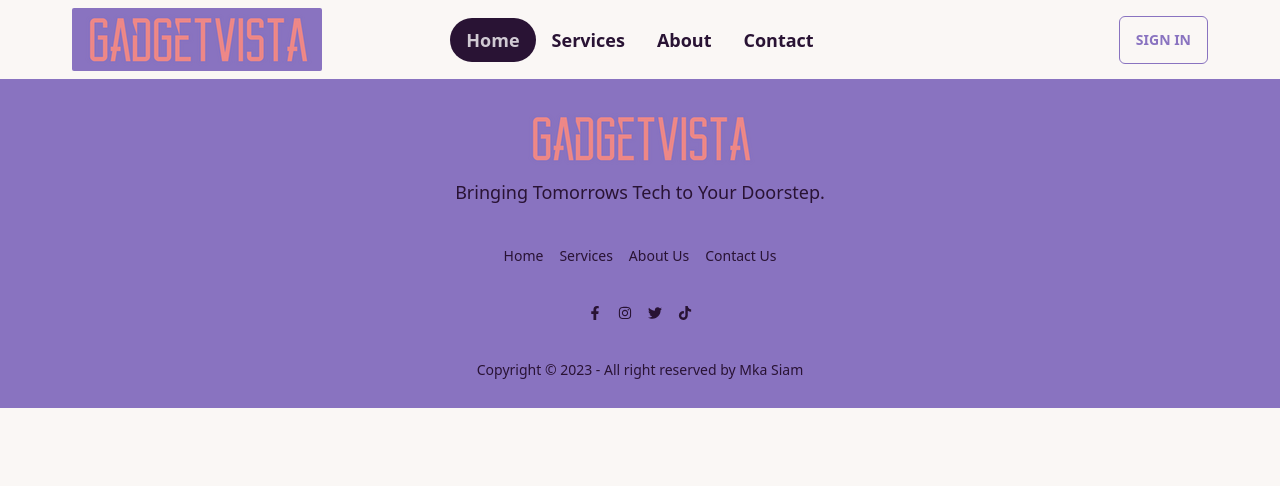
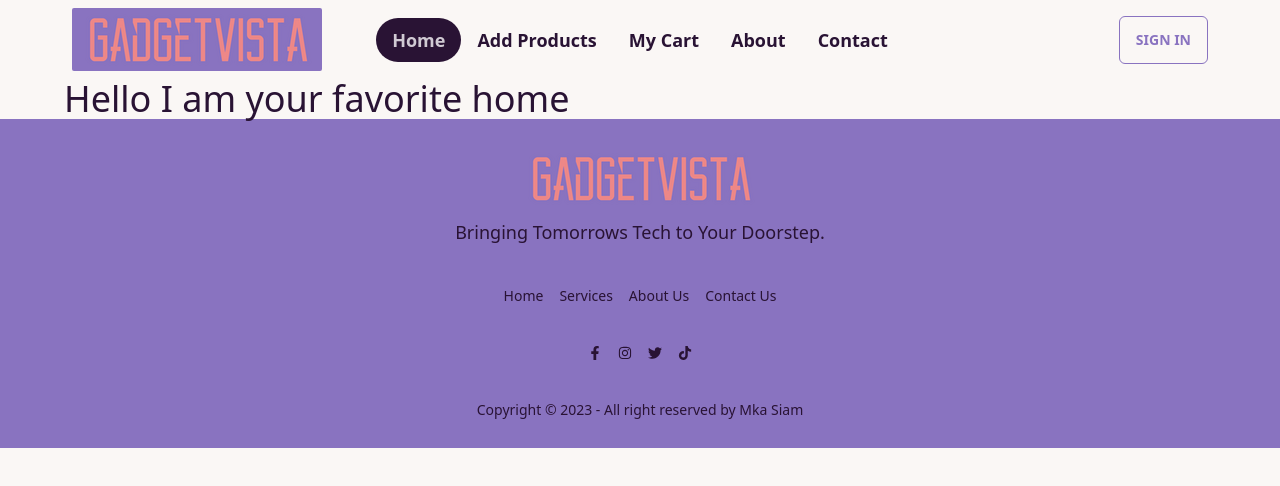
Before and after one commit to mkasiam/gadget-vista, a React (Vite) app: page / in a window 1280 px wide. Shown: the top 486 px of the page. Built offline with nearby package versions, Linux system fonts and the light colour scheme; no server answers.

Commit message:
home layout created and navbar and profile updated

```diff
--- /dev/null
+++ b/src/components/Home/HomeLayout/HomeLayout.jsx
@@ -0,0 +1,9 @@
+const HomeLayout = () => {
+  return (
+    <div>
+      <h1 className="text-4xl">Hello I am your favorite home</h1>
+    </div>
+  );
+};
+
+export default HomeLayout;
--- a/src/components/Home/Navbar/Navbar.jsx
+++ b/src/components/Home/Navbar/Navbar.jsx
@@ -15,7 +15,10 @@ const Navbar = () => {
         <NavLink to="/">Home</NavLink>
       </li>
       <li>
-        <NavLink to="services/">Services</NavLink>
+        <NavLink to="/addProducts">Add Products</NavLink>
+      </li>
+      <li>
+        <NavLink to="/myCart">My Cart</NavLink>
       </li>
       <li>
         <NavLink to="/about">About</NavLink>
--- a/src/components/pages/Profile/Profile.jsx
+++ b/src/components/pages/Profile/Profile.jsx
@@ -16,7 +16,7 @@ const Profile = () => {
       <div className="flex justify-center items-center my-6" data-aos="fade-down">
         <div className="bg-[#FFF] rounded-md shadow-md p-7 space-y-3">
           <div className="flex justify-center">
-            <img className="rounded-full" src={user?.photoURL} alt="No Image Found" />
+            <img className="rounded-full w-28" src={user?.photoURL} alt="No Image Found" />
           </div>
           <p className="text-lg">Name : {user?.displayName}</p>
           <p className="text-lg">Email : {user?.email}</p>
--- a/src/main.jsx
+++ b/src/main.jsx
@@ -10,11 +10,16 @@ import Register from "./components/pages/Register/Register";
 import PrivateRoute from "./components/pages/PrivateRoute/PrivateRoute";
 import Profile from "./components/pages/Profile/Profile";
 import NotFound from "./components/pages/NotFound/NotFound";
+import HomeLayout from "./components/Home/HomeLayOut/HomeLayout";
 const router = createBrowserRouter([
   {
     path: "/",
     element: <Root />,
     children: [
+      {
+        path: "/",
+        element: <HomeLayout></HomeLayout>,
+      },
       {
         path: "/signIn",
         element: <SignIn />,
```
